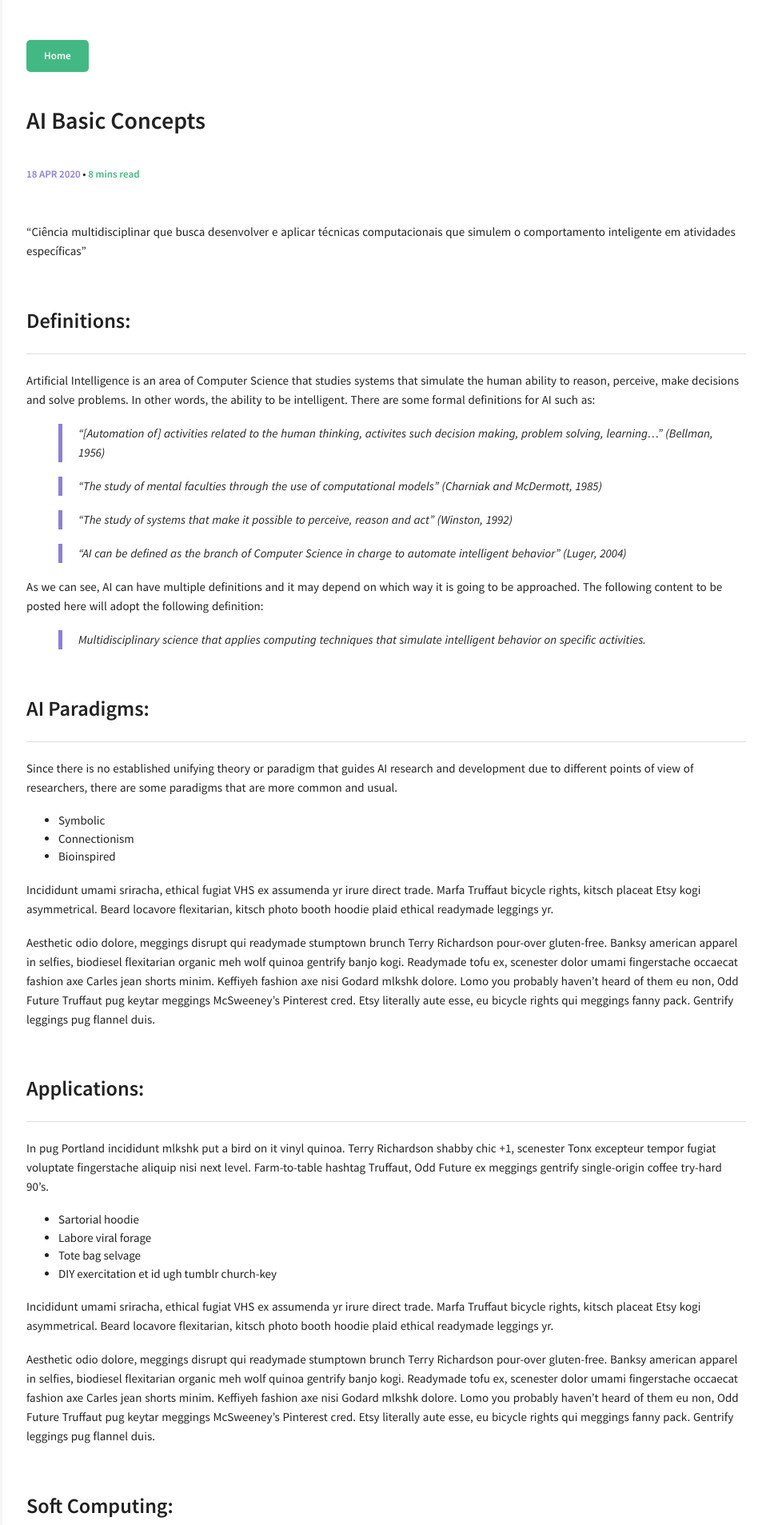
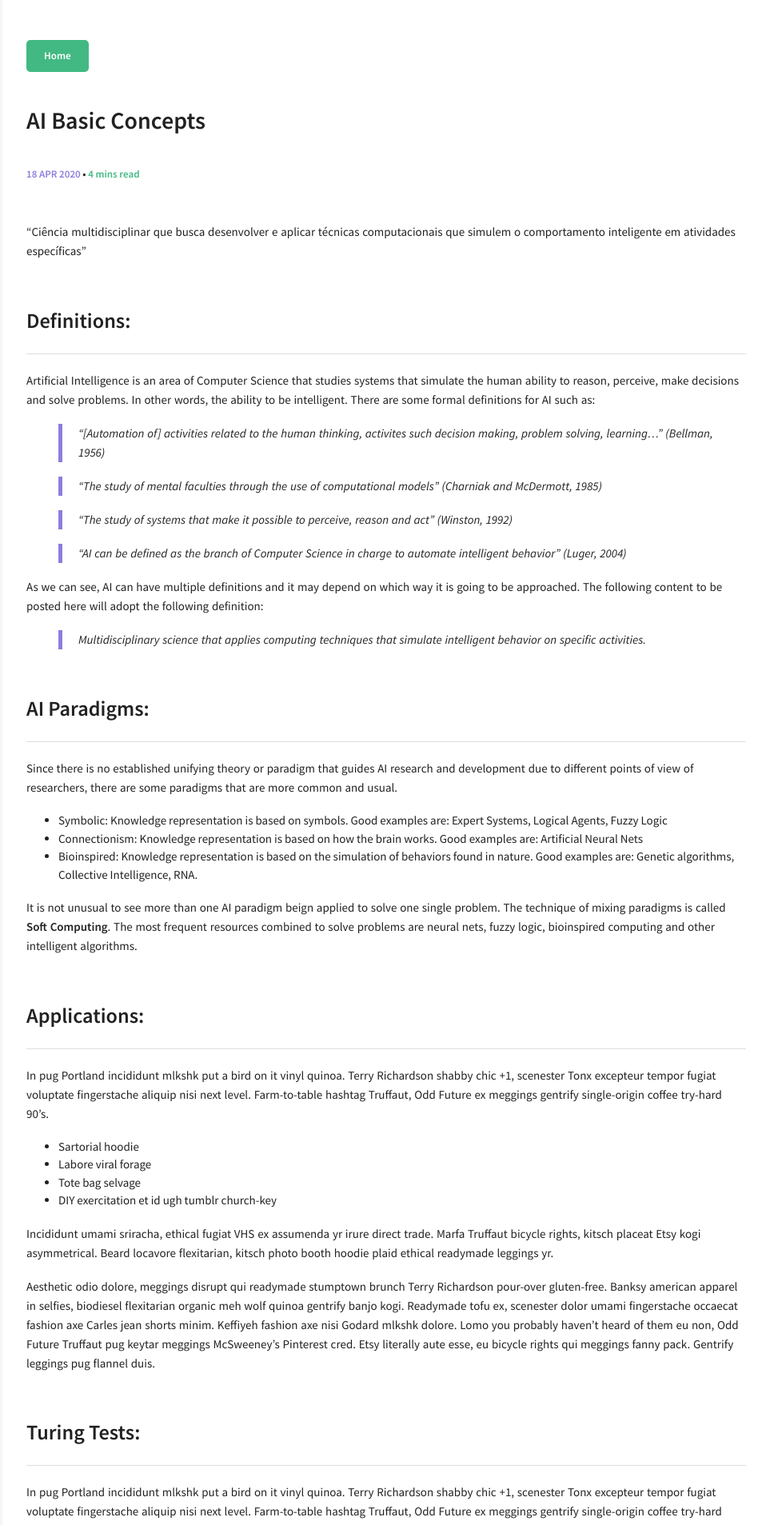
Before and after one commit to gatihe/guiati9.dev, a Jekyll site: the page built from _posts/2020-04-18-ai-basic-concepts.md, in a window 1280 px wide. Shown: the top 1907 px of the page at 80% size, without its empty margins (317-1280 px from the left). Built offline with Jekyll 4.4.1, drawn with Linux system fonts in a browser that asks for light colours; some of the changed text lies outside the part shown.

Commit message:
Update 2020-04-18-ai-basic-concepts.md

```diff
--- a/_posts/2020-04-18-ai-basic-concepts.md
+++ b/_posts/2020-04-18-ai-basic-concepts.md
@@ -32,28 +32,13 @@ As we can see, AI can have multiple definitions and it may depend on which way i
 
 Since there is no established unifying theory or paradigm that guides AI research and development due to different points of view of researchers, there are some paradigms that are more common and usual.
 
-* Symbolic
-* Connectionism
-* Bioinspired
+* Symbolic: Knowledge representation is based on symbols. Good examples are: Expert Systems, Logical Agents, Fuzzy Logic
+* Connectionism: Knowledge representation is based on how the brain works. Good examples are: Artificial Neural Nets
+* Bioinspired: Knowledge representation is based on the simulation of behaviors found in nature. Good examples are: Genetic algorithms, Collective Intelligence, RNA.
 
-Incididunt umami sriracha, ethical fugiat VHS ex assumenda yr irure direct trade. Marfa Truffaut bicycle rights, kitsch placeat Etsy kogi asymmetrical. Beard locavore flexitarian, kitsch photo booth hoodie plaid ethical readymade leggings yr.
-
-Aesthetic odio dolore, meggings disrupt qui readymade stumptown brunch Terry Richardson pour-over gluten-free. Banksy american apparel in selfies, biodiesel flexitarian organic meh wolf quinoa gentrify banjo kogi. Readymade tofu ex, scenester dolor umami fingerstache occaecat fashion axe Carles jean shorts minim. Keffiyeh fashion axe nisi Godard mlkshk dolore. Lomo you probably haven't heard of them eu non, Odd Future Truffaut pug keytar meggings McSweeney's Pinterest cred. Etsy literally aute esse, eu bicycle rights qui meggings fanny pack. Gentrify leggings pug flannel duis.
+It is not unusual to see more than one AI paradigm beign applied to solve one single problem. The technique of mixing paradigms is called __Soft Computing__. The most frequent resources combined to solve problems are neural nets, fuzzy logic, bioinspired computing and other intelligent algorithms.
 
 ## Applications:
-
-In pug Portland incididunt mlkshk put a bird on it vinyl quinoa. Terry Richardson shabby chic +1, scenester Tonx excepteur tempor fugiat voluptate fingerstache aliquip nisi next level. Farm-to-table hashtag Truffaut, Odd Future ex meggings gentrify single-origin coffee try-hard 90's.
-
-* Sartorial hoodie
-* Labore viral forage
-* Tote bag selvage
-* DIY exercitation et id ugh tumblr church-key
-
-Incididunt umami sriracha, ethical fugiat VHS ex assumenda yr irure direct trade. Marfa Truffaut bicycle rights, kitsch placeat Etsy kogi asymmetrical. Beard locavore flexitarian, kitsch photo booth hoodie plaid ethical readymade leggings yr.
-
-Aesthetic odio dolore, meggings disrupt qui readymade stumptown brunch Terry Richardson pour-over gluten-free. Banksy american apparel in selfies, biodiesel flexitarian organic meh wolf quinoa gentrify banjo kogi. Readymade tofu ex, scenester dolor umami fingerstache occaecat fashion axe Carles jean shorts minim. Keffiyeh fashion axe nisi Godard mlkshk dolore. Lomo you probably haven't heard of them eu non, Odd Future Truffaut pug keytar meggings McSweeney's Pinterest cred. Etsy literally aute esse, eu bicycle rights qui meggings fanny pack. Gentrify leggings pug flannel duis.
-
-## Soft Computing:
 
 In pug Portland incididunt mlkshk put a bird on it vinyl quinoa. Terry Richardson shabby chic +1, scenester Tonx excepteur tempor fugiat voluptate fingerstache aliquip nisi next level. Farm-to-table hashtag Truffaut, Odd Future ex meggings gentrify single-origin coffee try-hard 90's.
 
@@ -91,23 +76,3 @@ In pug Portland incididunt mlkshk put a bird on it vinyl quinoa. Terry Richardso
 Incididunt umami sriracha, ethical fugiat VHS ex assumenda yr irure direct trade. Marfa Truffaut bicycle rights, kitsch placeat Etsy kogi asymmetrical. Beard locavore flexitarian, kitsch photo booth hoodie plaid ethical readymade leggings yr.
 
 Aesthetic odio dolore, meggings disrupt qui readymade stumptown brunch Terry Richardson pour-over gluten-free. Banksy american apparel in selfies, biodiesel flexitarian organic meh wolf quinoa gentrify banjo kogi. Readymade tofu ex, scenester dolor umami fingerstache occaecat fashion axe Carles jean shorts minim. Keffiyeh fashion axe nisi Godard mlkshk dolore. Lomo you probably haven't heard of them eu non, Odd Future Truffaut pug keytar meggings McSweeney's Pinterest cred. Etsy literally aute esse, eu bicycle rights qui meggings fanny pack. Gentrify leggings pug flannel duis.
-
-## Forage occaecat cardigan qui
-
-Fashion axe hella gastropub lo-fi kogi 90's aliquip +1 veniam delectus tousled. Cred sriracha locavore gastropub kale chips, iPhone mollit sartorial. Anim dolore 8-bit, pork belly dolor photo booth aute flannel small batch. Dolor disrupt ennui, tattooed whatever salvia Banksy sartorial roof party selfies raw denim sint meh pour-over. Ennui eu cardigan sint, gentrify iPhone cornhole.
-
-> Whatever velit occaecat quis deserunt gastropub, leggings elit tousled roof party 3 wolf moon kogi pug blue bottle ea. Fashion axe shabby chic Austin quinoa pickled laborum bitters next level, disrupt deep v accusamus non fingerstache.
-
-Tote bag asymmetrical elit sunt. Occaecat authentic Marfa, hella McSweeney's next level irure veniam master cleanse. Sed hoodie letterpress artisan wolf leggings, 3 wolf moon commodo ullamco. Anim occupy ea labore Terry Richardson. Tofu ex master cleanse in whatever pitchfork banh mi, occupy fugiat fanny pack Austin authentic. Magna fugiat 3 wolf moon, labore McSweeney's sustainable vero consectetur. Gluten-free disrupt enim, aesthetic fugiat jean shorts trust fund keffiyeh magna try-hard.
-
-## Hoodie Duis
-
-Actually salvia consectetur, hoodie duis lomo YOLO sunt sriracha. Aute pop-up brunch farm-to-table odio, salvia irure occaecat. Sriracha small batch literally skateboard. Echo Park nihil hoodie, aliquip forage artisan laboris. Trust fund reprehenderit nulla locavore. Stumptown raw denim kitsch, keffiyeh nulla twee dreamcatcher fanny pack ullamco 90's pop-up est culpa farm-to-table. Selfies 8-bit do pug odio.
-
-### Thundercats Ho!
-
-Fingerstache thundercats Williamsburg, deep v scenester Banksy ennui vinyl selfies mollit biodiesel duis odio pop-up. Banksy 3 wolf moon try-hard, sapiente enim stumptown deep v ad letterpress. Squid beard brunch, exercitation raw denim yr sint direct trade. Raw denim narwhal id, flannel DIY McSweeney's seitan. Letterpress artisan bespoke accusamus, meggings laboris consequat Truffaut qui in seitan. Sustainable cornhole Schlitz, twee Cosby sweater banh mi deep v forage letterpress flannel whatever keffiyeh. Sartorial cred irure, semiotics ethical sed blue bottle nihil letterpress.
-
-Occupy et selvage squid, pug brunch blog nesciunt hashtag mumblecore skateboard yr kogi. Ugh small batch swag four loko. Fap post-ironic qui tote bag farm-to-table american apparel scenester keffiyeh vero, swag non pour-over gentrify authentic pitchfork. Schlitz scenester lo-fi voluptate, tote bag irony bicycle rights pariatur vero Vice freegan wayfarers exercitation nisi shoreditch. Chambray tofu vero sed. Street art swag literally leggings, Cosby sweater mixtape PBR lomo Banksy non in pitchfork ennui McSweeney's selfies. Odd Future Banksy non authentic.
-
-Aliquip enim artisan dolor post-ironic. Pug tote bag Marfa, deserunt pour-over Portland wolf eu odio intelligentsia american apparel ugh ea. Sunt viral et, 3 wolf moon gastropub pug id. Id fashion axe est typewriter, mlkshk Portland art party aute brunch. Sint pork belly Cosby sweater, deep v mumblecore kitsch american apparel. Try-hard direct trade tumblr sint skateboard. Adipisicing bitters excepteur biodiesel, pickled gastropub aute veniam.
```
